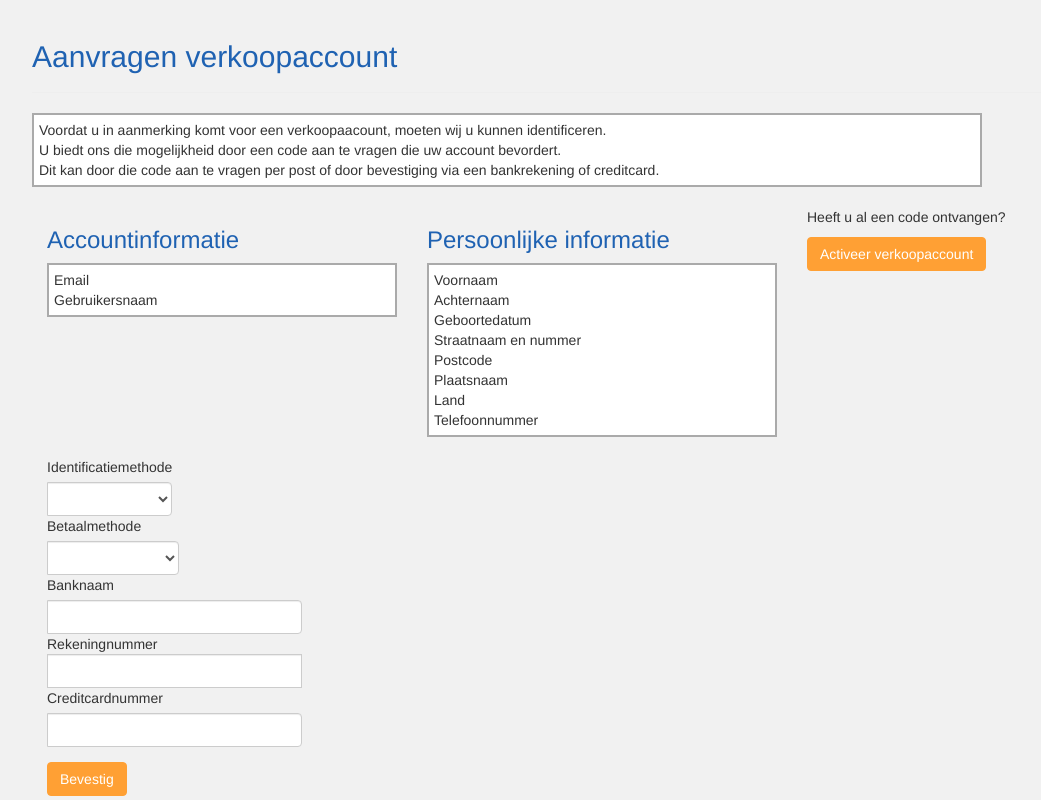
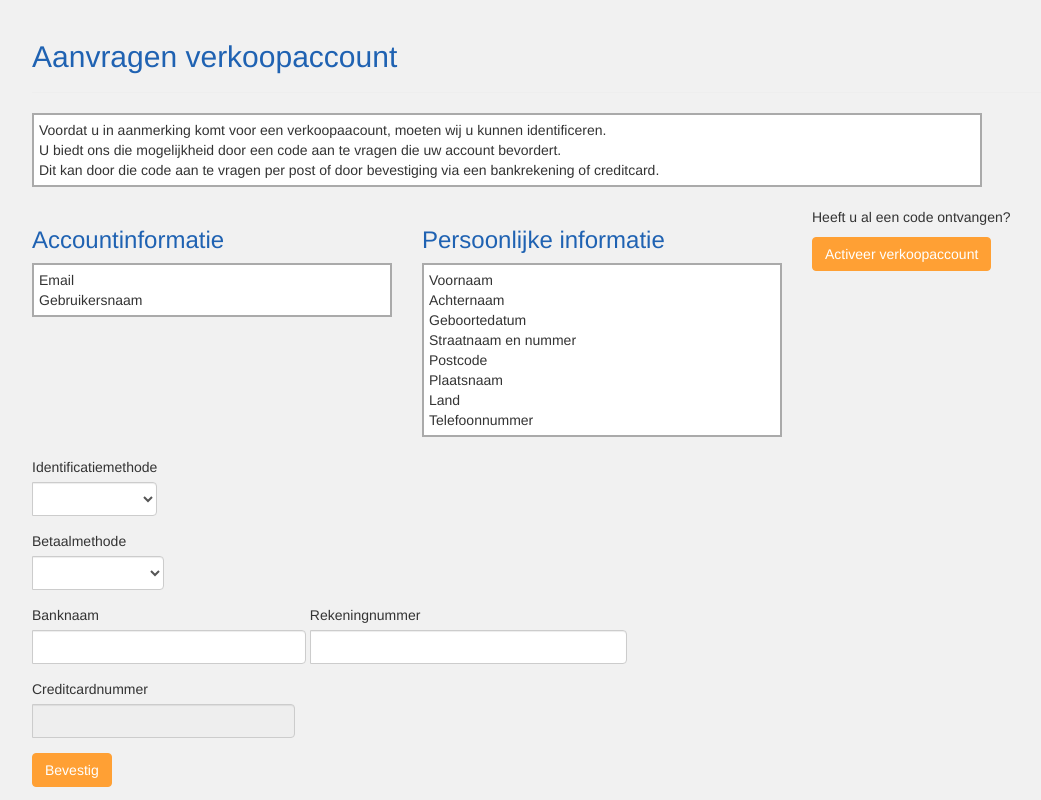
Before and after one commit to PiekJ/I-Project-EenmaalAndermaal, a PHP site: page /verkoop_aanvragen.php in a window 1280 px wide. Shown: the whole page, without its empty margins (38-1079 px from the left). Run offline with PHP 8.4, Linux system fonts and the light colour scheme.

Commit message:
verkoop_aanvragen, _activeren en inloggen voltooid

```diff
--- a/inloggen.php
+++ b/inloggen.php
@@ -20,6 +20,7 @@
             </div>
             <!-- -->
 
+            <div class="row">
             <form class="col-lg-3 col-md-3 col-sm-3 col-xs-3">
                 <div class="form-group">
                     <div class="input-group">
@@ -30,7 +31,7 @@
                 <div class="form-group">
                     <div class="input-group">
                         <span class="input-group-addon"><span class="glyphicon glyphicon-lock"></span></span>
-                        <input type="email" class="form-control" id="wachtwoord" placeholder="">
+                        <input type="password" class="form-control" id="wachtwoord" placeholder="">
                     </div>
                 </div>
                 <div class="checkbox">
--- a/verkoop_aanvragen.php
+++ b/verkoop_aanvragen.php
@@ -27,6 +27,7 @@
                     Dit kan door die code aan te vragen per post of door bevestiging via een bankrekening of creditcard.
                 </p>
             </div>
+            <div class="row">
             <div class="col-lg-4 col-md-4 col-sm-6 col-xs-12">
                 <h3>Accountinformatie</h3>
                 <div class="textfield">
@@ -72,6 +73,8 @@
                             <option value="post">Post</option>
                         </select>
                     </div>
+                </div>
+                <div class="form-group">
                     <div class="input-group">
                         <label for="betaalmethode">Betaalmethode</label><br>
                         <select class="form-control" id="betaalmethode">
@@ -80,20 +83,28 @@
                             <option value="bankrekening">Bankrekening</option>
                         </select>
                     </div>
-
+                </div>
+            </form>
+            <form class="form-inline col-lg-8 col-md-8 col-sm-8 col-xs-12">
+                <div class="form-group">
                         <div class="input-group">
                             <label for="banknaam">Banknaam</label>
                             <input type="text" class="form-control" id="banknaam">
                         </div>
-
+                </div>
+                <div class="form-group">
                         <div class="input-group">
-                        <labe for="rekeningnummer">Rekeningnummer</label>
+                            <label for="rekeningnummer">Rekeningnummer</label>
                             <input type="text" class="form-control" id="rekeningnummer">
                         </div>
-
+                </div>
+            </form>
+            <!-- Inline CSS. Alhoewel dezelfde code toegepast is als bij de andere elementen, wordt er geen ruimte gecreëerd tussen het textveld van 'banknaam' en de label 'creditcardnummer'. -->
+            <form class="col-lg-3 col-md-3 col-sm-6 col-xs-12" style="margin-top:15px">
+                    <div class="form-group">
                         <div class="input-group">
                             <label for="creditcardnummer">Creditcardnummer</label>
-                        <input type="text" class="form-control" id="creditcardnummer">
+                            <input type="text" class="form-control" id="creditcardnummer" disabled>
                         </div>
                     </div>
                 <button type="submit" class="btn btn-primary">Bevestig</button>
--- a/verkoop_activeren.php
+++ b/verkoop_activeren.php
@@ -20,6 +20,7 @@
                 Voer de code hieronder in.
                 </p>
             </div>
+            <div class="row">
                 <form class="col-lg-3 col-md-3 col-sm-6 col-xs-12">
                     <div class="form-group">
                         <div class="input-group">
@@ -30,5 +31,6 @@
                     <button type="submit" class="btn btn-primary">Bevestig</button>
                 </form>
             </div>
+        </div>
     </body>
 </html>
```
Lines whose indentation alone changed are shown as unchanged.
